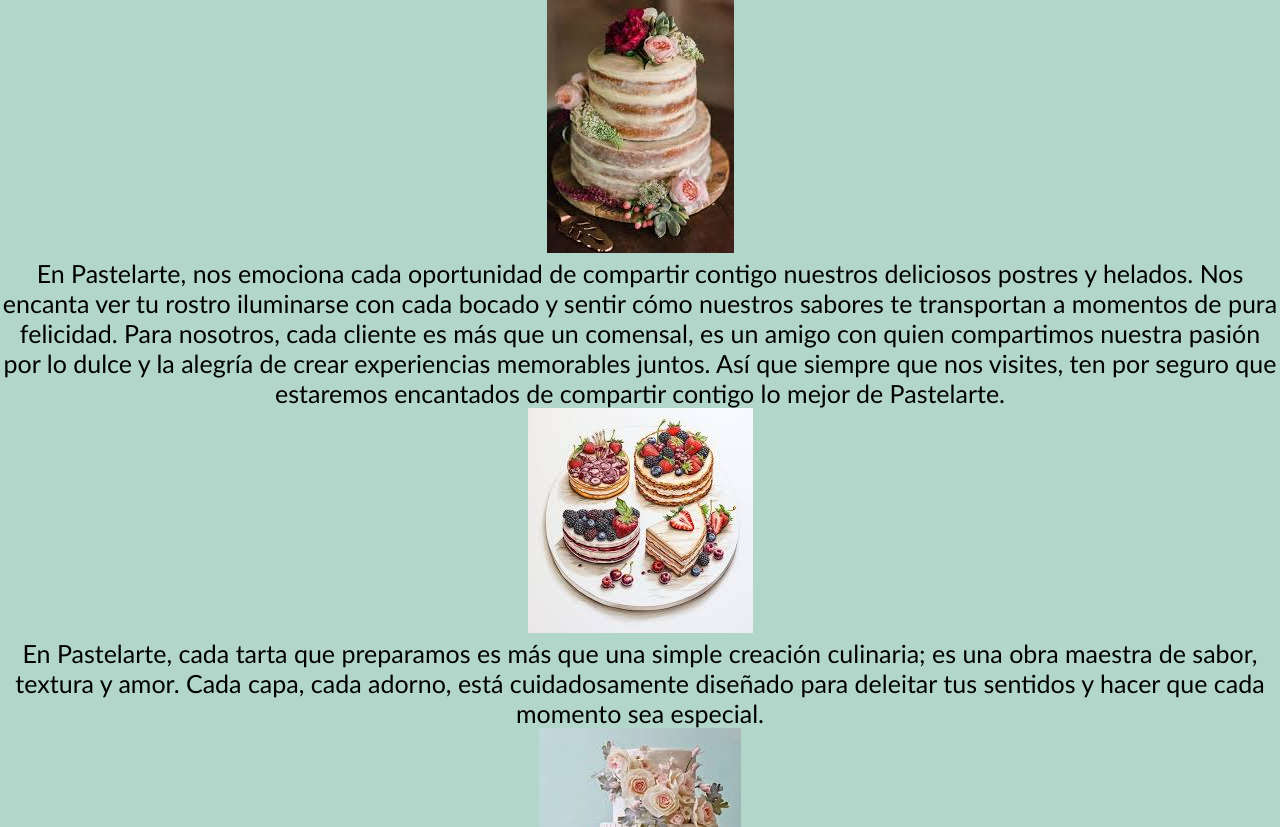
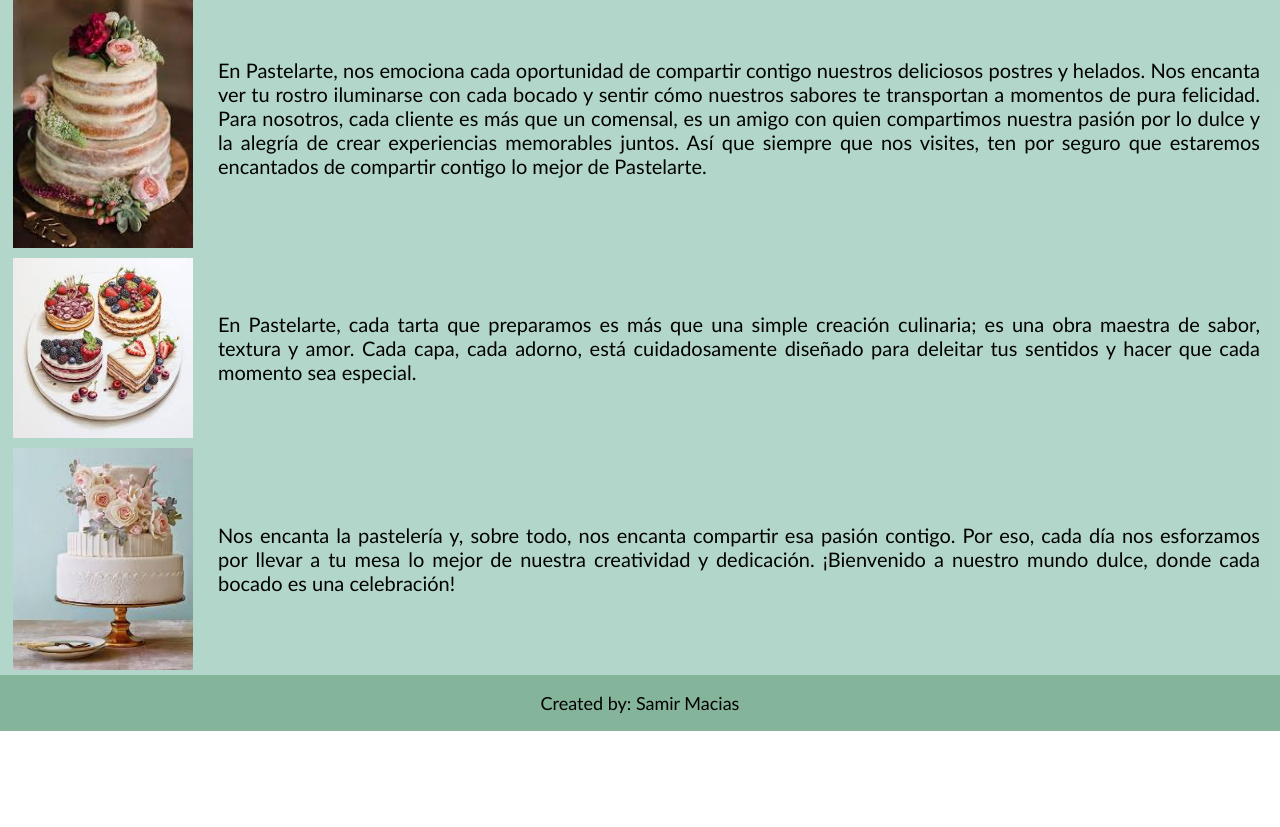
Before and after one commit to Samir-Macias/Sprint-2, a plain HTML site: page aboutus.html in a window 1280 px wide. Shown: the part 165-992 px from the top of the page. After the commit the page ends 896 px from the top, so only its background shows below. Drawn offline with Linux system fonts and the light colour scheme.

Commit message:
se agrego contenido y estilo al main de about

```diff
--- a/aboutus.html
+++ b/aboutus.html
@@ -26,8 +26,8 @@
                 <h1>PASTELARTE</h1>
                 <H2>Home</H2>
                 <article class="reseñas">
-                    <img src="./imagenes/pastel 1.jpg" alt="imagen no disponible">
-                    <p>En Pastelarte, nos emociona cada oportunidad de compartir contigo nuestros deliciosos postres y
+                    <img class="img_main_about" src="./imagenes/pastel 1.jpg" alt="imagen no disponible">
+                    <p class="texto_about">En Pastelarte, nos emociona cada oportunidad de compartir contigo nuestros deliciosos postres y
                         helados. Nos encanta ver tu rostro iluminarse con cada bocado y sentir cómo nuestros sabores te
                         transportan a momentos de pura felicidad. Para nosotros, cada cliente es más que un comensal, es
                         un amigo con quien compartimos nuestra pasión por lo dulce y la alegría de crear experiencias
@@ -36,15 +36,15 @@
                     </p>
                 </article>
                 <article class="reseñas">
-                    <img src="./imagenes/pastel 2.jpg" alt="imagen no disponible">
-                    <p>En Pastelarte, cada tarta que preparamos es más que una simple creación culinaria; es una obra
+                    <img class="img_main_about" src="./imagenes/pastel 2.jpg" alt="imagen no disponible">
+                    <p class="texto_about">En Pastelarte, cada tarta que preparamos es más que una simple creación culinaria; es una obra
                         maestra de sabor, textura y amor. Cada capa, cada adorno, está cuidadosamente diseñado para
                         deleitar tus sentidos y hacer que cada momento sea especial.
                     </p>
                 </article>
                 <article class="reseñas">
-                    <img src="./imagenes/pastel 3.jpg" alt="imagen no disponible">
-                    <p>Nos encanta la pastelería y, sobre todo, nos encanta compartir esa pasión contigo. Por eso, cada
+                    <img class="img_main_about" src="./imagenes/pastel 3.jpg" alt="imagen no disponible">
+                    <p class="texto_about">Nos encanta la pastelería y, sobre todo, nos encanta compartir esa pasión contigo. Por eso, cada
                         día nos esforzamos por llevar a tu mesa lo mejor de nuestra creatividad y dedicación.
                         ¡Bienvenido a nuestro mundo dulce, donde cada bocado es una celebración!
                     </p>
--- a/style.css
+++ b/style.css
@@ -11,7 +11,7 @@
 }
 /*header*/
 header, footer{
-    height: 7vh;
+    max-height: 7vh;
 }
 .header_nav{
     display: flex;
@@ -42,7 +42,7 @@ a:hover{
     height: 120px;
     object-fit: contain;
 }
-/*Main*/
+/*Main home*/
 main{
     min-height: 86vh;
     background-color: rgba(176, 214, 201, 0.966);
@@ -77,6 +77,23 @@ h1{
     text-align: justify;
     margin-left: 20px;
 }
+/*main about us*/
+.reseñas{
+    display: flex;
+    align-items: center;
+    justify-content: flex-end;
+    margin-left: 8px;
+}
+.img_main_about{
+    width: 180px;
+    margin: 5px;
+}
+.texto_about{
+    font-size: 20px;
+    text-align: justify;
+    margin: 20px;
+    width: 120ch;
+}
 /*Footer*/
 .footer{
     min-height: 7vh;
```
